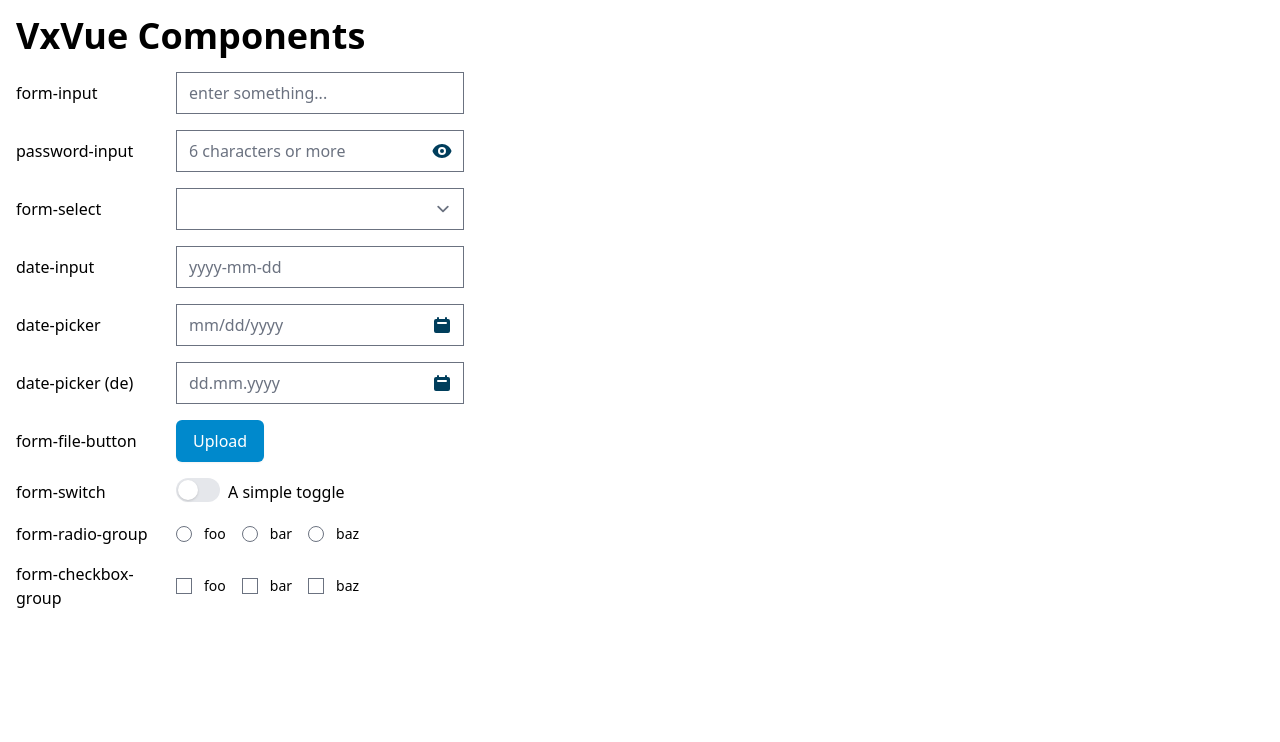
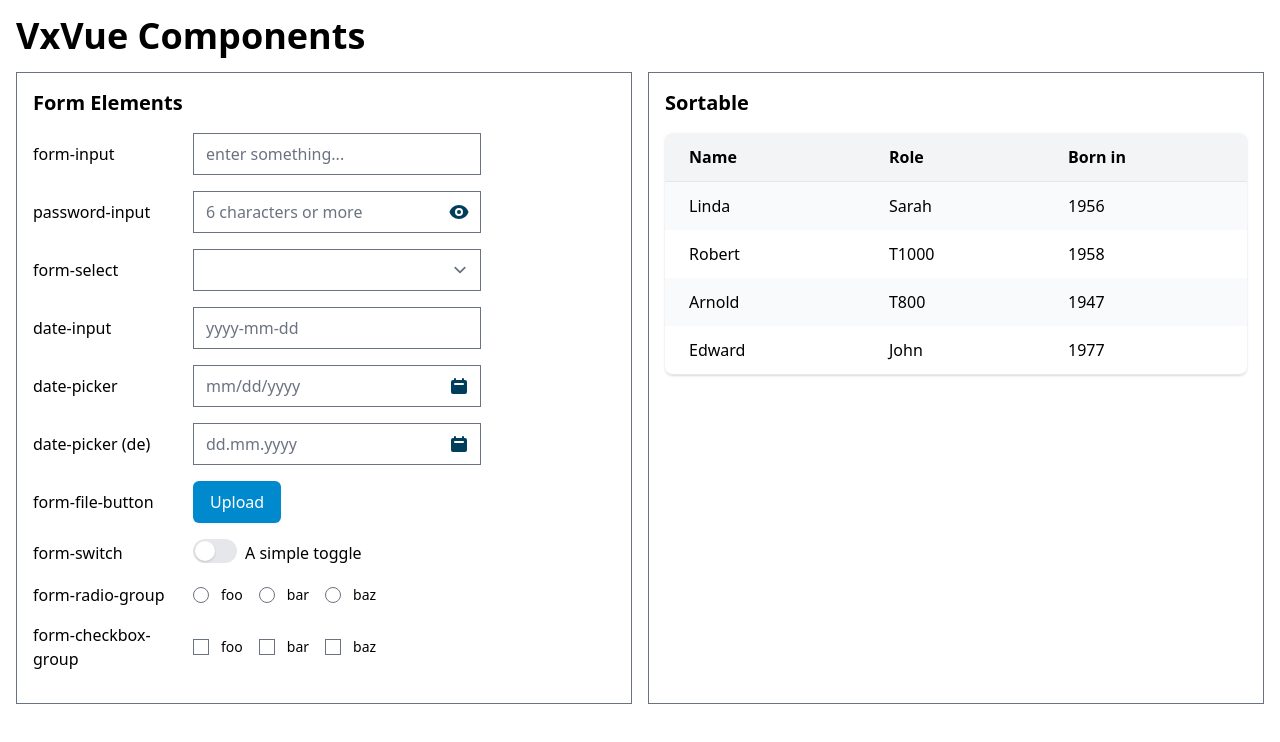
Before and after one commit to Vectrex/vxVue, a Vue app: page / in a window 1280 px wide. Shown: the top 742 px of the page. Built offline with nearby package versions, Linux system fonts and the light colour scheme.

Commit message:
Added a sortable component

```diff
--- a/index.html
+++ b/index.html
@@ -5,7 +5,8 @@
     <meta name="viewport" content="width=device-width, initial-scale=1.0" />
     <title>vxVue</title>
   </head>
-  <body class="min-h-screen">
+  <body class="min-h-screen p-4">
+    <h1 class="text-4xl font-bold mb-4">VxVue Components</h1>
     <div id="app"></div>
     <script type="module" src="/src/main.js"></script>
   </body>
--- a/src/App.vue
+++ b/src/App.vue
@@ -8,22 +8,37 @@
   import FormCheckboxGroup from './components/vx-vue/formelements/form-checkbox-group.vue';
   import DateInput from './components/vx-vue/formelements/date-input.vue';
   import DatePicker from './components/vx-vue/formelements/datepicker.vue';
+  import Sortable from './components/vx-vue/sortable.vue';
 </script>
 
 <script>
   export default {
     data () {
       return {
-        formData: {}
+        formData: {},
+        sortable: {
+          rows: [
+            { key: 1, name: 'Linda', role: 'Sarah', yob: 1956 },
+            { key: 2, name: 'Robert', role: 'T1000', yob: 1958 },
+            { key: 3, name: 'Arnold', role: 'T800', yob: 1947 },
+            { key: 4, name: 'Edward', role: 'John', yob: 1977 }
+          ],
+          cols: [
+            { label: 'Name', prop: 'name', sortable: true },
+            { label: 'Role', prop: 'role', sortable: true  },
+            { label: 'Born in', prop: 'yob', sortable: true  }
+          ]
+        }
       }
     }
   }
 </script>
 
 <template>
+  <div class="grid grid-cols-2 gap-4">
+    <div class="p-4 border-gray-500 border">
 
-  <div class="p-4">
-    <h1 class="text-4xl font-bold mb-4">VxVue Components</h1>
+      <h2 class="text-xl font-bold mb-4">Form Elements</h2>
 
       <div class="my-4 items-center">
         <label for="form-input" class="inline-block w-40">form-input</label>
@@ -69,7 +84,7 @@
             class="w-72 inline-block"
             id="date-picker-2"
             v-model="formData.datePicker2"
-          :day-names="'Mo Di Mi Do Fr Sa So'.split(' ')"
+            :day-names="'So Mo Di Mi Do Fr Sa'.split(' ')"
             :start-of-week-index="1"
             :month-names="'Jänner,Februar,März,April,Mai,Juni,Juli,August,September,Oktober,November,Dezember'.split(',')"
             input-format="d.m.y"
@@ -113,4 +128,18 @@
         <span class="rounded-r-full rounded-l-full bg-yellow-300 text-yellow-900 py-1 px-2 ml-2" v-if="formData.formCheckboxGroup" v-for="item in formData.formCheckboxGroup">{{ item }}</span>
       </div>
     </div>
+
+    <div class="p-4 border-gray-500 border">
+
+      <h2 class="text-xl font-bold mb-4">Sortable</h2>
+
+      <div class="shadow overflow-hidden border-b border-gray-200 rounded-lg">
+        <sortable
+            :rows="sortable.rows"
+            :columns="sortable.cols"
+        ></sortable>
+      </div>
+    </div>
+
+  </div>
 </template>
--- a/src/components/vx-vue/sortable.vue
+++ b/src/components/vx-vue/sortable.vue
@@ -1,26 +1,33 @@
 <template>
-    <table class="table table-striped">
-        <thead>
+    <table class="min-w-full divide-y divide-gray-200 sortable">
+        <thead class="bg-gray-100">
         <tr>
             <th
+                scope="col"
+                class="px-6 py-3 text-left"
                 v-for="column in columns"
                 :class="[
-                    { 'sortable-header': column.sortable },
+                    { 'cursor-pointer' : column.sortable },
                     column.cssClass,
-                    sortColumn === column ? sortDir : null,
-                    column.width
+                    column.width,
                 ]"
                 @click="column.sortable ? clickSort(column) : null"
             >
                 <slot :name="column.prop + '-header'" :column="column">
-                    {{ column.label }}
+                  <div class="flex items-center"><span>{{ column.label }}</span>
+                    <svg xmlns="http://www.w3.org/2000/svg" class="h-4 w-4 flex-shrink-0 ml-2" fill="none" viewBox="0 0 24 24" stroke="currentColor" v-if="column.sortable && sortColumn === column">
+                      <path stroke-linecap="round" stroke-linejoin="round" stroke-width="2" :d="sortDir === 'asc' ? 'M19 9l-7 7-7-7' : 'M5 15l7-7 7 7'" />
+                    </svg>
+                  </div>
                 </slot>
             </th>
         </tr>
         </thead>
         <tbody>
             <tr v-for="row in sortedRows" :key="row[keyProperty]" :class="row.cssClass">
-                <td v-for="column in columns" :class="{ 'active': sortColumn === column }"><slot :name="column.prop" :row="row">{{ row[column.prop] }}</slot></td>
+                <td v-for="column in columns" class="px-6 py-3 whitespace-nowrap" :class="{ 'active': sortColumn === column }">
+                  <slot :name="column.prop" :row="row">{{ row[column.prop] }}</slot>
+                </td>
             </tr>
         </tbody>
     </table>
@@ -125,19 +132,8 @@
     }
 </script>
 
-<style scoped lang="scss">
-  .sortable-header {
-    &:after {
-      font-family: icomoon;
-      font-weight: normal;
-      vertical-align: middle;
-      display: inline-block;
-    }
-    &.asc:after {
-      content: "\e031";
-    }
-    &.desc:after {
-      content: "\e033";
-    }
+<style scoped>
+  tbody tr:nth-of-type(2n + 1) {
+    @apply bg-gray-50
   }
 </style>
```
Lines whose indentation alone changed are shown as unchanged.
